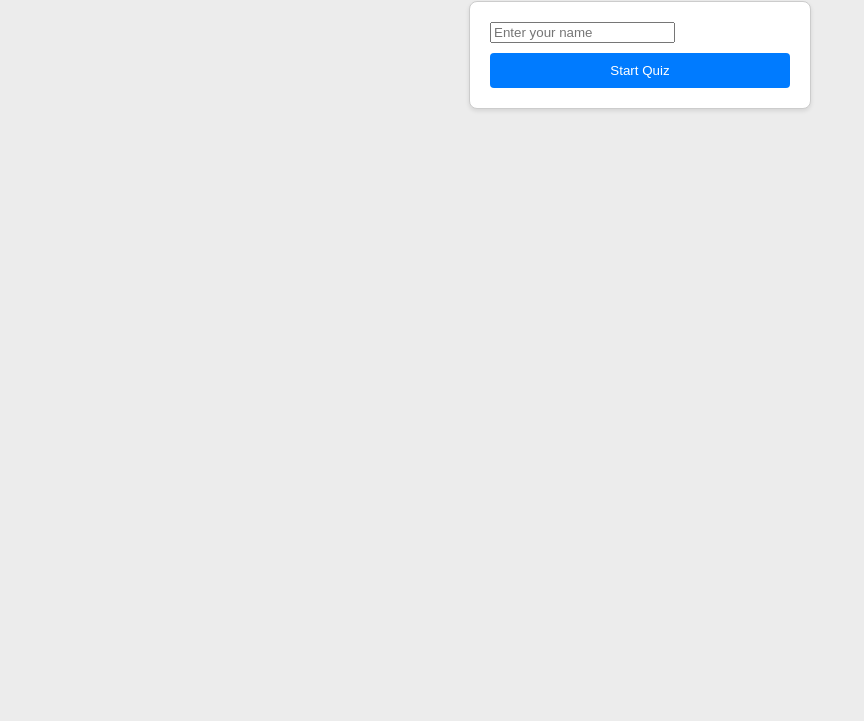
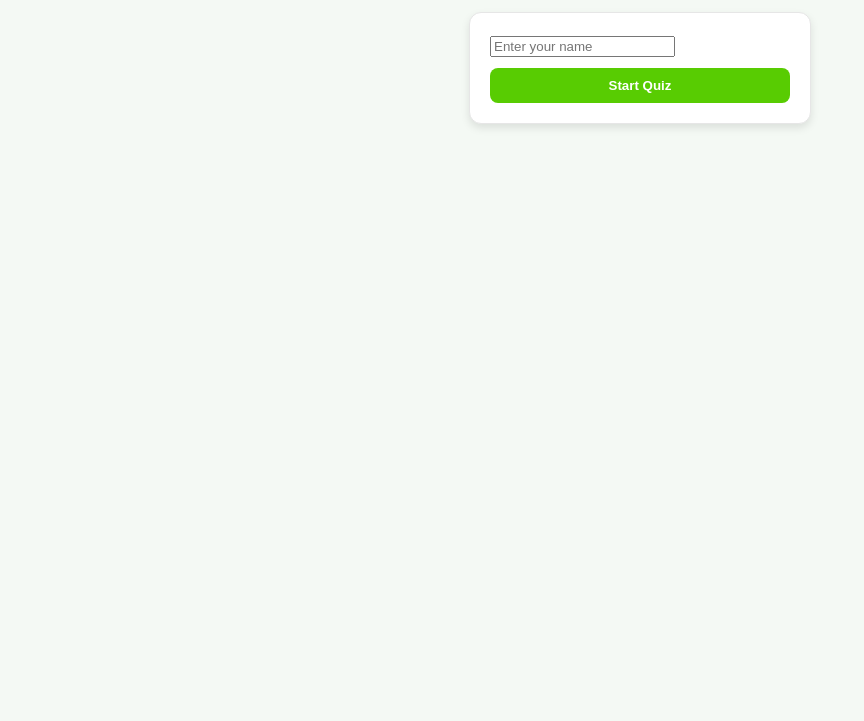
Before and after one commit to empire-strikes/quiz, a plain HTML site: page index.html in a window 1280 px wide. Shown: the part 79-800 px from the top of the page, without its empty margins (0-864 px from the left). Drawn offline with Linux system fonts and the light colour scheme.

Commit message:
Update index.html
duo?

```diff
--- a/index.html
+++ b/index.html
@@ -5,9 +5,11 @@
     <meta name="viewport" content="width=device-width, initial-scale=1.0">
     <title>Markets So Bad You're Here</title>
     <style>
+        @import url('https://fonts.googleapis.com/css2?family=Poppins:wght@400;600&display=swap');
+
         body {
-            background-color: #ececec;
-            font-family: Arial, sans-serif;
+            background-color: #f4f9f4;
+            font-family: 'Poppins', sans-serif;
         }
         #quiz-container {
             display: flex;
@@ -16,26 +18,27 @@
             gap: 20px;
         }
         .card {
-            background-color: #fff;
-            border: 1px solid #ccc;
-            border-radius: 8px;
+            background-color: #ffffff;
+            border: 1px solid #e6e6e6;
+            border-radius: 12px;
             padding: 20px;
             width: 300px;
-            box-shadow: 0 2px 4px rgba(0, 0, 0, 0.1);
+            box-shadow: 0 4px 8px rgba(0, 0, 0, 0.1);
         }
         .card button {
             display: block;
             width: 100%;
             margin-top: 10px;
             padding: 10px;
-            background-color: #007bff;
+            background-color: #58cc02;
             color: #fff;
             border: none;
-            border-radius: 4px;
+            border-radius: 8px;
             cursor: pointer;
+            font-weight: 600;
         }
         .card button:hover {
-            background-color: #0056b3;
+            background-color: #46a700;
         }
     </style>
     <script defer>
```
